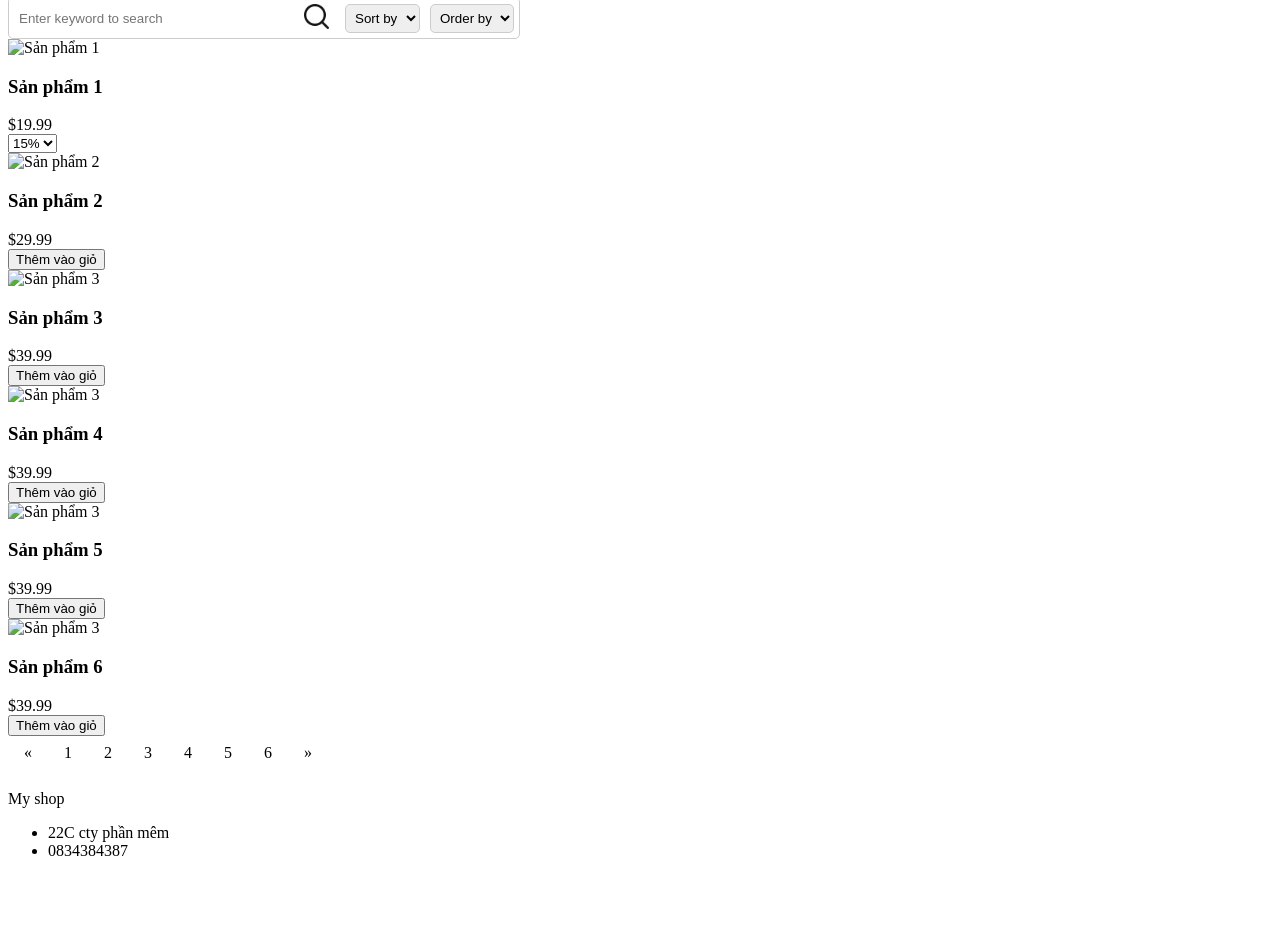
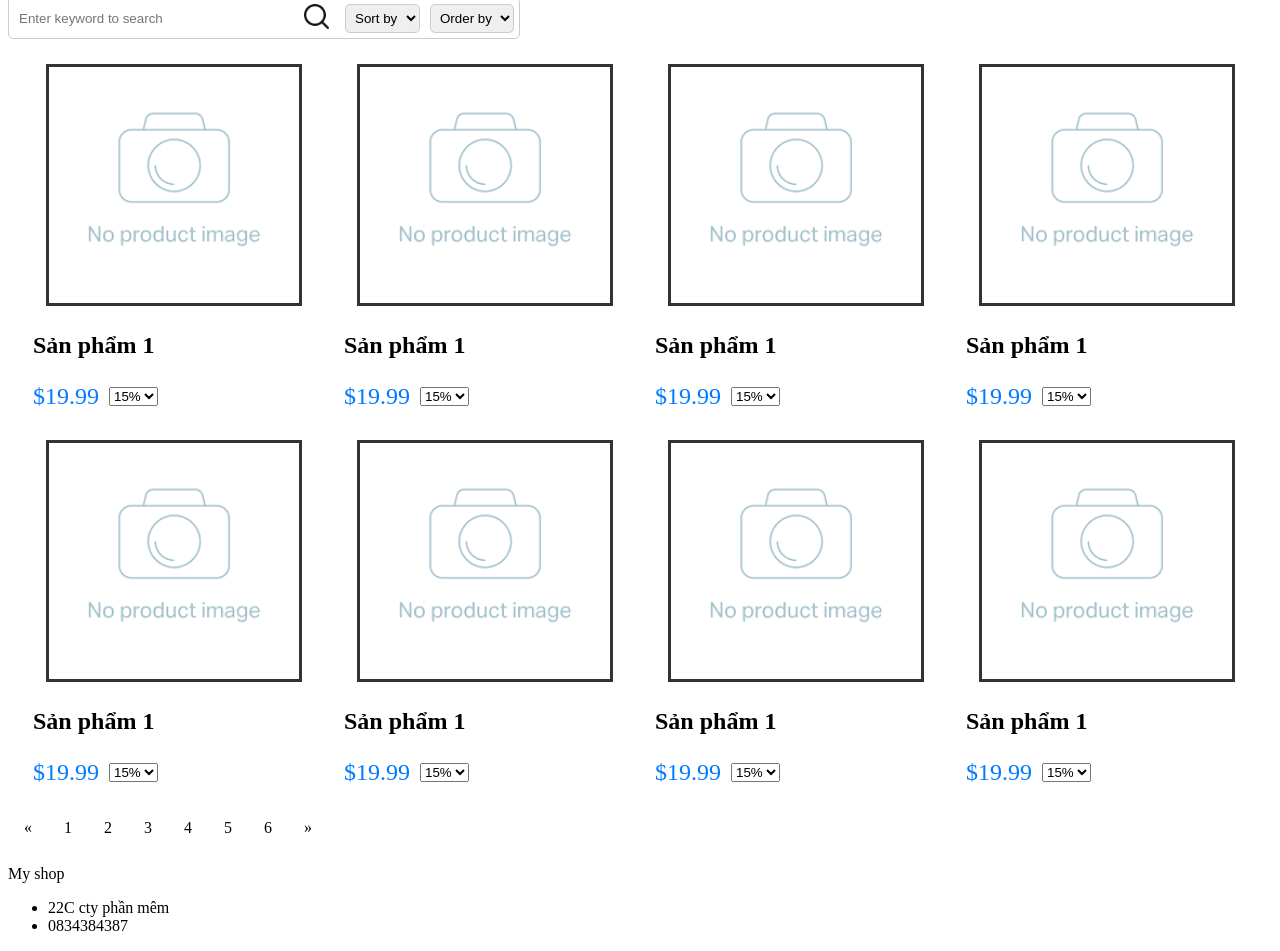
Before and after one commit to dominh-hy/t3h_learn, a plain HTML site: page TestCuoi_Module1/home.html in a window 1280 px wide. Shown: the part 363-1314 px from the top of the page. Before the commit the page ends 1239 px from the top, so only its background shows below. Drawn offline with Linux system fonts and the light colour scheme.

Commit message:
tạo layout sản phẩm

```diff
--- a/TestCuoi_Module1/home.html
+++ b/TestCuoi_Module1/home.html
@@ -55,13 +55,14 @@
             </select>
         </div>
 
-
+<!-- layout sản phẩm -->
 
         <div class="product-grid">
+
             <div class="product">
-                <img src="product1.jpg" alt="Sản phẩm 1">
+                <img src="./product.png" alt="Sản phẩm 1">
+                <p>Sản phẩm 1<p>
                 <div class="product-info">
-                    <h3>Sản phẩm 1</h3>
                     <div class="price">$19.99</div>
                     <select>
                         <option> 15%</option>
@@ -70,45 +71,83 @@
                 </div>
             </div>
             <div class="product">
-                <img src="product2.jpg" alt="Sản phẩm 2">
+                <img src="./product.png" alt="Sản phẩm 1">
+                <p>Sản phẩm 1<p>
                 <div class="product-info">
-                    <h3>Sản phẩm 2</h3>
-                    <div class="price">$29.99</div>
-                    <button>Thêm vào giỏ</button>
+                    <div class="price">$19.99</div>
+                    <select>
+                        <option> 15%</option>
+                        <option> 55%</option>
+                    </select>
                 </div>
             </div>
             <div class="product">
-                <img src="product3.jpg" alt="Sản phẩm 3">
+                <img src="./product.png" alt="Sản phẩm 1">
+                <p>Sản phẩm 1<p>
                 <div class="product-info">
-                    <h3>Sản phẩm 3</h3>
-                    <div class="price">$39.99</div>
-                    <button>Thêm vào giỏ</button>
+                    <div class="price">$19.99</div>
+                    <select>
+                        <option> 15%</option>
+                        <option> 55%</option>
+                    </select>
                 </div>
             </div>
             <div class="product">
-                <img src="product4.jpg" alt="Sản phẩm 3">
+                <img src="./product.png" alt="Sản phẩm 1">
+                <p>Sản phẩm 1<p>
                 <div class="product-info">
-                    <h3>Sản phẩm 4</h3>
-                    <div class="price">$39.99</div>
-                    <button>Thêm vào giỏ</button>
+                    <div class="price">$19.99</div>
+                    <select>
+                        <option> 15%</option>
+                        <option> 55%</option>
+                    </select>
                 </div>
             </div>
             <div class="product">
-                <img src="product5.jpg" alt="Sản phẩm 3">
+                <img src="./product.png" alt="Sản phẩm 1">
+                <p>Sản phẩm 1<p>
                 <div class="product-info">
-                    <h3>Sản phẩm 5</h3>
-                    <div class="price">$39.99</div>
-                    <button>Thêm vào giỏ</button>
+                    <div class="price">$19.99</div>
+                    <select>
+                        <option> 15%</option>
+                        <option> 55%</option>
+                    </select>
                 </div>
             </div>
             <div class="product">
-                <img src="product6.jpg" alt="Sản phẩm 3">
+                <img src="./product.png" alt="Sản phẩm 1">
+                <p>Sản phẩm 1<p>
                 <div class="product-info">
-                    <h3>Sản phẩm 6</h3>
-                    <div class="price">$39.99</div>
-                    <button>Thêm vào giỏ</button>
+                    <div class="price">$19.99</div>
+                    <select>
+                        <option> 15%</option>
+                        <option> 55%</option>
+                    </select>
                 </div>
             </div>
+            <div class="product">
+                <img src="./product.png" alt="Sản phẩm 1">
+                <p>Sản phẩm 1<p>
+                <div class="product-info">
+                    <div class="price">$19.99</div>
+                    <select>
+                        <option> 15%</option>
+                        <option> 55%</option>
+                    </select>
+                </div>
+            </div>
+            <div class="product">
+                <img src="./product.png" alt="Sản phẩm 1">
+                <p>Sản phẩm 1<p>
+                <div class="product-info">
+                    <div class="price">$19.99</div>
+                    <select>
+                        <option> 15%</option>
+                        <option> 55%</option>
+                    </select>
+                </div>
+            </div>
+
             <!-- Thêm các sản phẩm khác ở đây -->
         </div>
 
--- a/TestCuoi_Module1/styles.css
+++ b/TestCuoi_Module1/styles.css
@@ -1,6 +1,50 @@
 .header{
     background-color: #82cfd4;
 }
+
+/* tạo layout  sản phẩm */
+.product-grid .product img{
+    width: 250px;
+    hyphens: 250px;
+    border: #333 solid;
+}
+
+.product-grid .product p {
+    font-size: x-large;
+    font-weight: bold;
+    text-align: start;
+
+}
+.product-info {
+    display: flex;
+    align-items: center; /* Căn chỉnh theo chiều dọc */
+    gap: 10px; /* Khoảng cách giữa các phần tử */
+  }
+
+  .price {
+    margin: 0; /* Bỏ khoảng cách mặc định */
+    color: #007bff;
+    font-size: x-large;
+    /* margin-left: 25px; */
+    text-align: start;
+
+  }
+
+  .product-grid {
+    display: grid;
+    grid-template-columns: auto auto auto auto;
+    padding: 10px;
+
+  }
+  .product{
+    position: relative;
+
+    padding: 15px;
+    font-size: 10px;
+    text-align: center;
+  }
+
+
 
 /* Search bar */
 .search-bar {
```
Also changed, not shown: TestCuoi_Module1/product.png (added).
